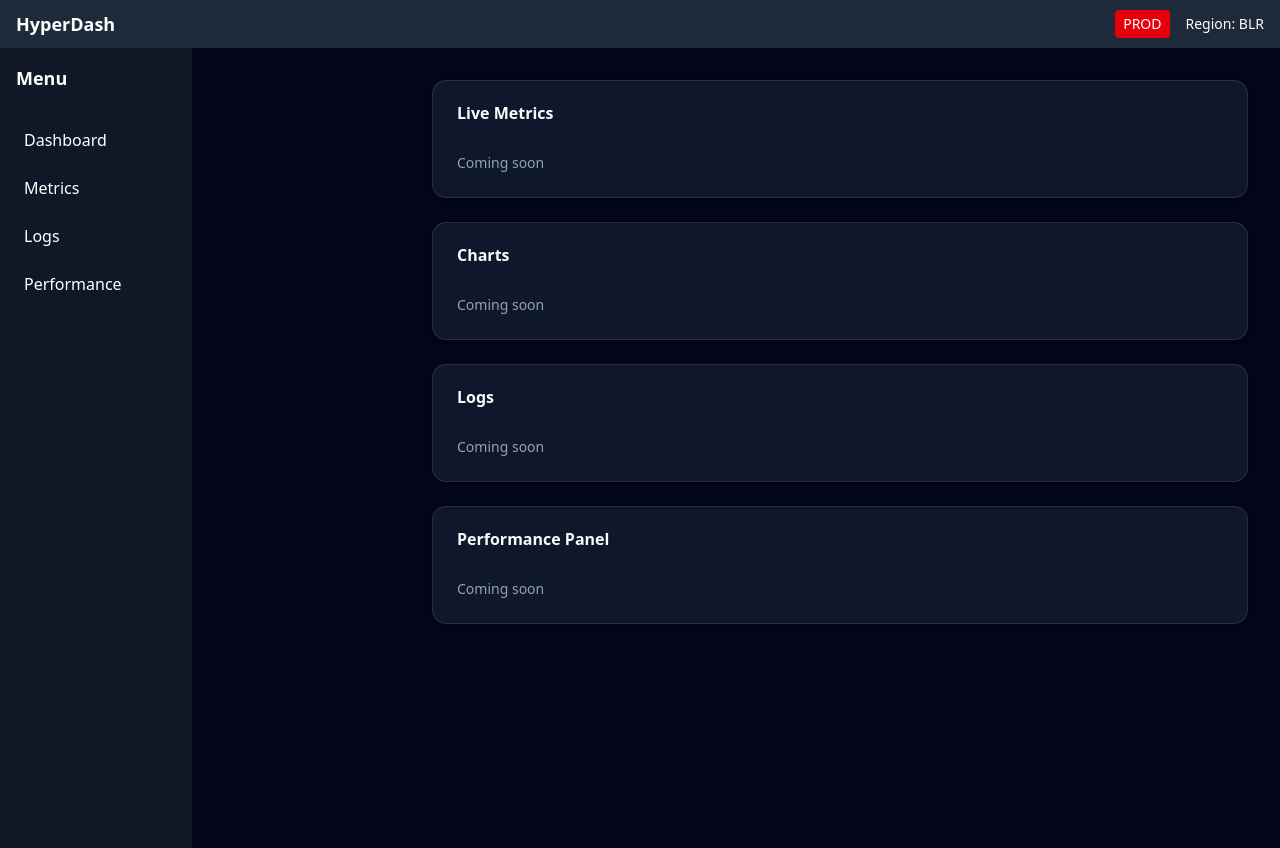
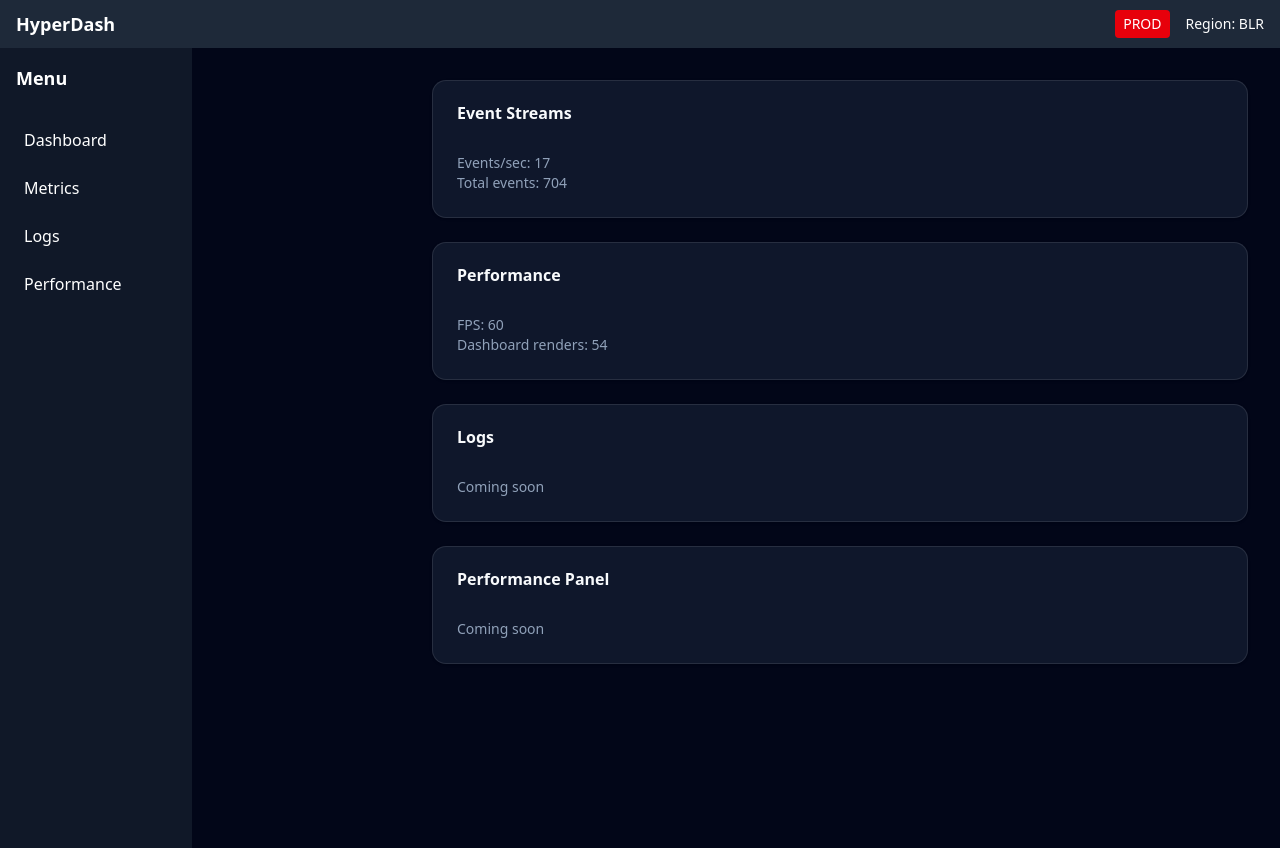
Before and after one commit to Salmankhancodes/hyperdash, a Next.js app: page /dashboard in a window 1280 px wide. Built offline with nearby package versions, Linux system fonts and the light colour scheme.

Commit message:
Refactor dashboard layout and enhance metrics display with FPS counter

```diff
--- a/src/app/dashboard/layout.tsx
+++ b/src/app/dashboard/layout.tsx
@@ -6,8 +6,7 @@ export default function DashboardLayout({
   children: React.ReactNode
 }) {
   return (
-    <html lang="en" className="dark">
-      <body className="min-h-screen bg-background text-foreground">
+      <div>
         <Header />
         <div className="flex">
         <Sidebar />
@@ -15,7 +14,6 @@ export default function DashboardLayout({
         {children}
         </main>
         </div>
-      </body>
-    </html>
+    </div>
   )
 }
--- a/src/app/dashboard/page.tsx
+++ b/src/app/dashboard/page.tsx
@@ -1,22 +1,49 @@
+"use client"
+import { FPSCounter } from "@/components/fpscounter";
 import { Card, CardContent, CardHeader, CardTitle } from "@/components/ui/card";
+import { useEffect, useRef, useState } from "react";
 
 export default function DashboardPage() {
+  const [eventThisSec, setEventThisSec] = useState(0);
+  const [totalEvents, setTotalEvents] = useState(0);
+  const renderCount = useRef(0);
+
+  useEffect(() => {
+    renderCount.current += 1;
+  });
+
+  useEffect(() => {
+    const interval = setInterval(() => {
+      const newEvents = Math.floor(Math.random() * 16) + 5; // Random between 5 and 20
+      setEventThisSec(newEvents);
+      setTotalEvents((prevTotal) => prevTotal + newEvents);
+    }, 100);
+    return () => clearInterval(interval);
+  }, []);
+
   return (
     <div className="p-8 space-y-6 ml-52">
       <Card>
         <CardHeader>
-          <CardTitle>Live Metrics</CardTitle>
+          <CardTitle>Event Streams</CardTitle>
         </CardHeader>
         <CardContent>
-          <p className="text-sm text-muted-foreground">Coming soon</p>
+          <p className="text-sm text-muted-foreground">
+            Events/sec: {eventThisSec}
+          </p>
+          <p className="text-sm text-muted-foreground">
+            Total events: {totalEvents}
+          </p>
+
         </CardContent>
       </Card>
       <Card>
         <CardHeader>
-          <CardTitle>Charts</CardTitle>
+          <CardTitle>Performance</CardTitle>
         </CardHeader>
         <CardContent>
-          <p className="text-sm text-muted-foreground">Coming soon</p>
+          <p className="text-sm text-muted-foreground">FPS: <FPSCounter /></p>
+          <p className="text-sm text-muted-foreground">Dashboard renders: {renderCount.current}</p>
         </CardContent>
       </Card>
       <Card>
--- /dev/null
+++ b/src/components/fpscounter.tsx
@@ -0,0 +1,30 @@
+"use client"
+import { useEffect, useRef, useState } from "react";
+
+export function FPSCounter() {
+  const frameCount = useRef(0);
+  const lastTime = useRef(0);
+  const [fps, setFps] = useState(0);
+
+  useEffect(() => {
+    lastTime.current = performance.now();
+    let rafId: number;
+
+    const loop = (time: number) => {
+      frameCount.current++;
+
+      if (time - lastTime.current >= 1000) {
+        setFps(frameCount.current);
+        frameCount.current = 0;
+        lastTime.current = time;
+      }
+
+      rafId = requestAnimationFrame(loop);
+    };
+
+    rafId = requestAnimationFrame(loop);
+    return () => cancelAnimationFrame(rafId);
+  }, []);
+
+  return <span>{fps}</span>;
+}
```
